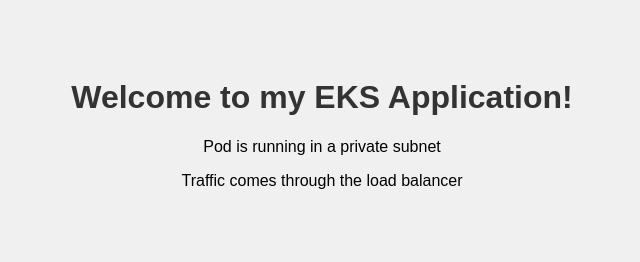
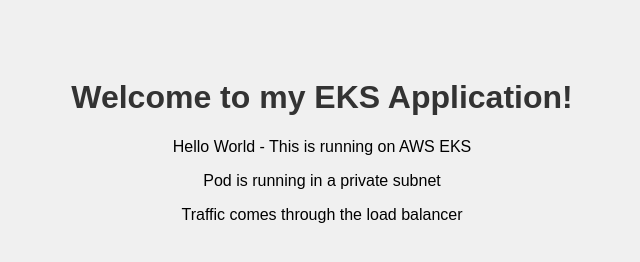
Before and after one commit to AntonellaDiazPico/eks-deployment, a plain HTML site: page src/index.html in a window 1280 px wide. Shown: the whole page, without its empty margins (318-958 px from the left). Drawn offline with Linux system fonts and the light colour scheme.

Commit message:
Test: rollback and add Hello World

```diff
--- a/src/index.html
+++ b/src/index.html
@@ -16,6 +16,7 @@
 </head>
 <body>
     <h1>Welcome to my EKS Application!</h1>
+    <p>Hello World - This is running on AWS EKS</p>
     <p>Pod is running in a private subnet</p>
     <p>Traffic comes through the load balancer</p>
 </body>
```
